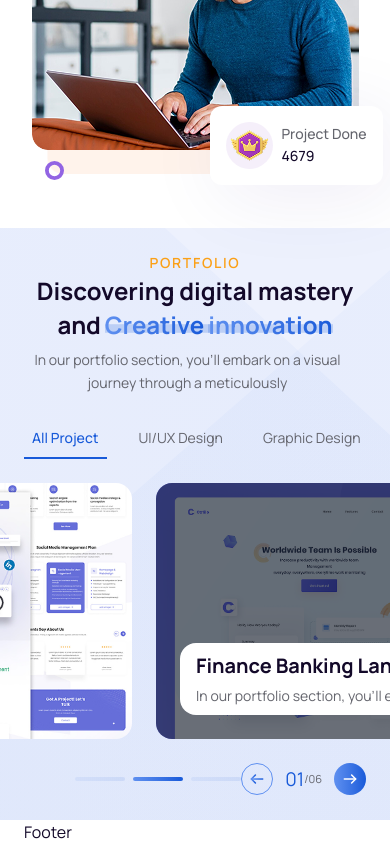
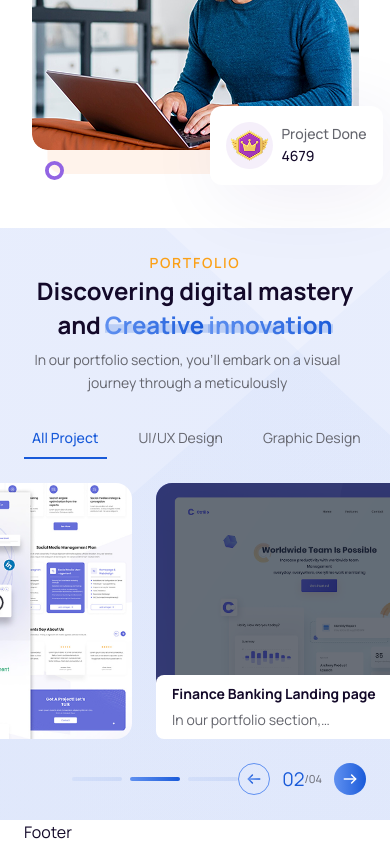
Before and after one commit to Sohana-Karniz-Mimmi/WebWhiz, a Next.js app: page / in a window 390 px wide. Shown: the part 602-1446 px from the top of the page. Built offline with nearby package versions, Linux system fonts and the light colour scheme.

Commit message:
fixed some issues

```diff
--- a/src/components/Home/Portfolio/PortfolioSlider.tsx
+++ b/src/components/Home/Portfolio/PortfolioSlider.tsx
@@ -28,7 +28,7 @@ const PortfolioSlider = () => {
       <div className="relative lg:h-[390px] overflow-hidden">
         <div className="custom_container relative h-full xl:pl-[2px]">
           <div
-            className="flex gap-[24px] transition-transform duration-300"
+            className="flex lg:gap-[24px] md:gap-[35px] gap-[24px] transition-transform duration-300"
             style={{
               transform: `translateX(-${currentSlide * 570}px)`,
               width: `${slides.length * 570}px`,
@@ -63,26 +63,29 @@ const PortfolioSlider = () => {
                     </div>
 
                     {/* Content Box */}
-                    <div className="absolute left-6 bottom-6 right-5 flex px-[16px] lg:py-[16px] py-[8px] items-center lg:gap-[87px] rounded-[16px] bg-white z-20 lg:max-w[506px] md:max-w[327pxpx]">
+                    <div className="absolute lg:left-6 lg:bottom-6 lg:right-5 bottom-0 left-0 right-0 flex px-[16px] lg:py-[16px] py-[8px] items-center lg:gap-[87px] lg:rounded-[16px] rounded-[8px] bg-white z-20 lg:max-w-[506px] md:max-w-[327px]">
                       <div className="flex-1">
-                        <h3 className="text-[20px] font-bold leading-[150%] xl:pl-[2px]">
+                        <h3 className="lg:text-[20px] text-[14px] font-bold lg:leading-[150%] leading-[160%] xl:pl-[2px]">
                           Finance Banking Landing page
                         </h3>
-                        <p className="mt-1 w-[331px] text-body text-[14px] font-normal leading-[160%] line-clamp-1">
+                        <p className=" mt-1 lg:max-w-[331px] max-w-[160px]  text-body text-[14px] font-normal leading-[160%] line-clamp-1">
                           In our portfolio section, you'll embark on a visual
                           journey through a meticulously curated gallery that
                           represents.
                         </p>
+                        {/* <p className="block lg:hidden mt-1 w-[331px] text-body text-[14px] font-normal leading-[160%]">
+                          In our portfolio section.
+                        </p> */}
                       </div>
 
                       {/* Icon with gradient  */}
-                      <div className="flex p-[16px] justify-center items-center gap-2.5 rounded-[12px] bg-gradient-to-r from-[#5F90F0] to-[#185AD9]">
+                      <div className="flex lg:p-[16px] p-[8px] justify-center items-center gap-2.5 lg:rounded-[12px] rounded-[8px] bg-gradient-to-r from-[#5F90F0] to-[#185AD9]">
                         <Image
                           src="/icons/send-white-arrow.svg"
                           alt="View project"
                           width={24}
                           height={24}
-                          className="flex-shrink-0"
+                          className="flex-shrink-0 lg:w-[24px] lg:h-[24px] w-[20px] h-[20px]"
                         />
                       </div>
                     </div>
@@ -129,9 +132,11 @@ const PortfolioSlider = () => {
 
             <div className="flex items-center">
               <span className="text-[18.903px] font-normal text-secondary">
-                01
+              {String(currentSlide + 1).padStart(2, "0")}
               </span>
-              <span className="text-[11.027px] text-body">/06</span>
+              <span className="text-[11.027px] text-body">
+              /{String(slides.length).padStart(2, "0")}
+              </span>
             </div>
 
             <button
```
